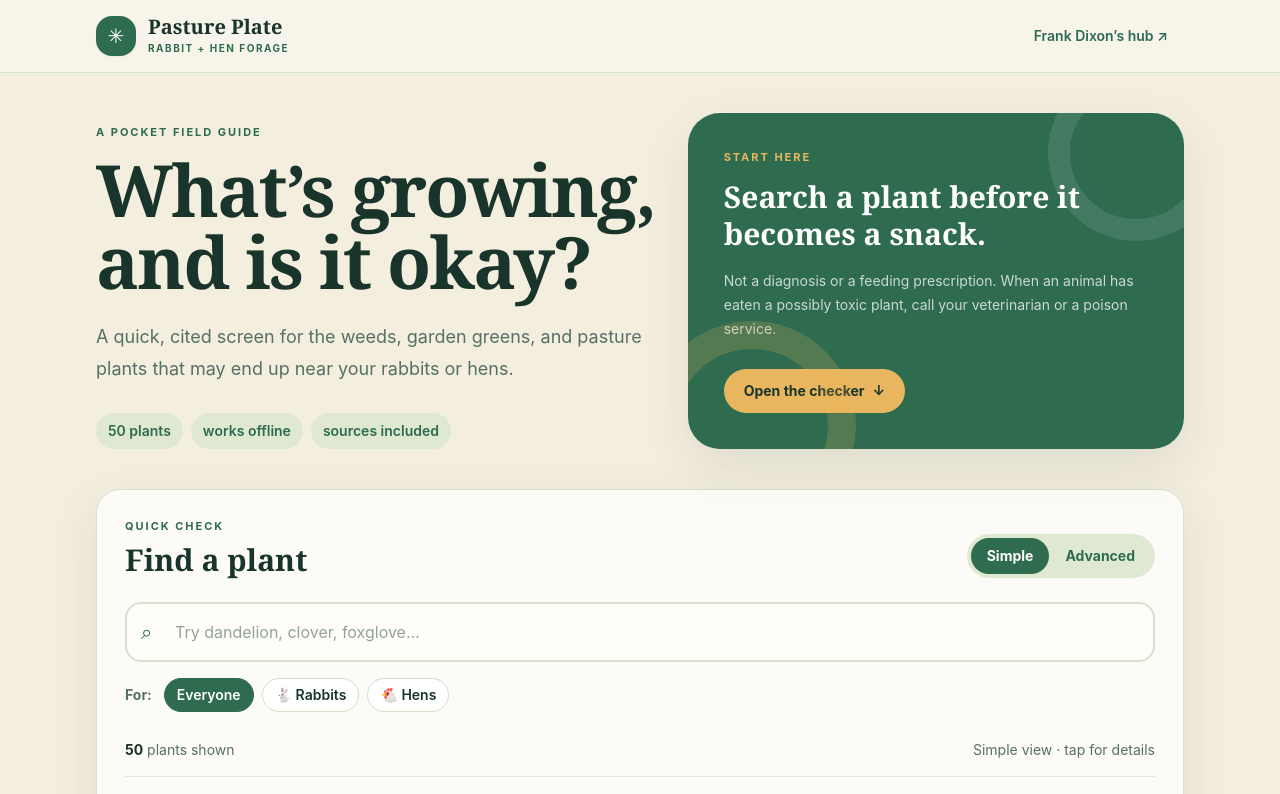
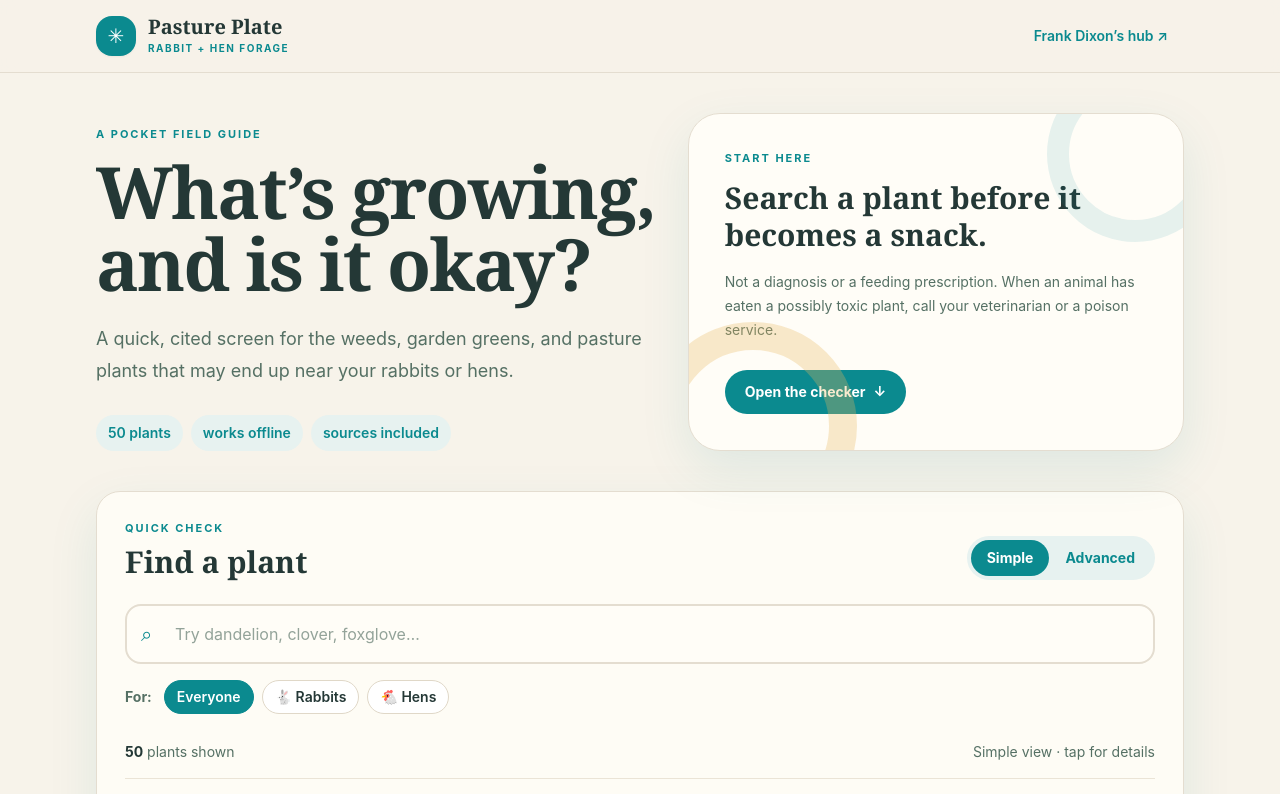
Before and after one commit to frank-dixon/pasture-plate, a website: page docs/index.html in a window 1280 px wide. Shown: the top 794 px of the page. Drawn offline with Linux system fonts and the light colour scheme.

Commit message:
Lighten Pasture Plate to cream paper with turquoise accent
Replace near-black moss shell with straw/paper surfaces, readable ink,
and #0B8A8F accent so the demo stays crafty without a dark frame.

```diff
--- a/docs/index.html
+++ b/docs/index.html
@@ -3,7 +3,7 @@
 <head>
   <meta charset="utf-8">
   <meta name="viewport" content="width=device-width, initial-scale=1, viewport-fit=cover">
-  <meta name="theme-color" content="#19352b">
+  <meta name="theme-color" content="#F7F3EA">
   <meta name="description" content="A calm, cited quick-check for plants around rabbits and hens.">
   <link rel="manifest" href="manifest.webmanifest">
   <link rel="icon" href="icons/icon.svg" type="image/svg+xml">
@@ -11,7 +11,7 @@
   <title>Pasture Plate · forage quick-check</title>
 </head>
 <body>
-  <header class="border-b border-[#d9e1cf] bg-[#f8f5eb]/90 backdrop-blur">
+  <header class="border-b border-[#e4ddd0] bg-straw/90 backdrop-blur">
     <nav class="mx-auto flex max-w-6xl items-center justify-between px-5 py-4 lg:px-8" aria-label="Primary navigation">
       <a href="#top" class="flex items-center gap-3" aria-label="Pasture Plate home">
         <span class="grid h-10 w-10 place-items-center rounded-2xl bg-moss text-xl text-white shadow-sm">✳</span>
@@ -29,13 +29,13 @@
         <p class="mt-6 max-w-xl text-lg leading-8 text-[#557064]">A quick, cited screen for the weeds, garden greens, and pasture plants that may end up near your rabbits or hens.</p>
         <div class="mt-7 flex flex-wrap gap-2 text-sm font-semibold text-moss"><span class="rounded-full bg-sage px-3 py-2">50 plants</span><span class="rounded-full bg-sage px-3 py-2">works offline</span><span class="rounded-full bg-sage px-3 py-2">sources included</span></div>
       </div>
-      <div class="relative overflow-hidden rounded-[2rem] bg-moss p-7 text-white shadow-soft sm:p-9">
-        <div class="absolute -right-10 -top-12 h-44 w-44 rounded-full border-[22px] border-white/10"></div>
-        <div class="absolute -bottom-20 -left-10 h-52 w-52 rounded-full border-[28px] border-honey/20"></div>
-        <p class="eyebrow text-honey">Start here</p>
+      <div class="relative overflow-hidden rounded-[2rem] border border-[#e4ddd0] bg-paper p-7 text-ink shadow-soft sm:p-9">
+        <div class="absolute -right-10 -top-12 h-44 w-44 rounded-full border-[22px] border-moss/10"></div>
+        <div class="absolute -bottom-20 -left-10 h-52 w-52 rounded-full border-[28px] border-honey/30"></div>
+        <p class="eyebrow">Start here</p>
         <p class="mt-3 max-w-sm font-display text-3xl font-bold leading-tight">Search a plant before it becomes a snack.</p>
-        <p class="mt-4 text-sm leading-6 text-white/75">Not a diagnosis or a feeding prescription. When an animal has eaten a possibly toxic plant, call your veterinarian or a poison service.</p>
-        <a href="#checker" class="mt-7 inline-flex items-center gap-2 rounded-full bg-honey px-5 py-3 text-sm font-bold text-ink transition hover:bg-[#f0c978]">Open the checker <span aria-hidden="true">↓</span></a>
+        <p class="mt-4 text-sm leading-6 text-[#557064]">Not a diagnosis or a feeding prescription. When an animal has eaten a possibly toxic plant, call your veterinarian or a poison service.</p>
+        <a href="#checker" class="mt-7 inline-flex items-center gap-2 rounded-full bg-moss px-5 py-3 text-sm font-bold text-white transition hover:bg-leaf">Open the checker <span aria-hidden="true">↓</span></a>
       </div>
     </section>
 
@@ -45,9 +45,9 @@
           <div><p class="eyebrow">Quick check</p><h2 class="mt-2 font-display text-3xl font-bold">Find a plant</h2></div>
           <div class="flex rounded-full bg-sage p-1" role="group" aria-label="Detail level"><button class="mode-button pill-active rounded-full px-4 py-2 text-sm font-bold" data-mode="simple">Simple</button><button class="mode-button rounded-full px-4 py-2 text-sm font-bold text-moss" data-mode="advanced">Advanced</button></div>
         </div>
-        <label class="relative mt-6 block"><span class="sr-only">Search plants</span><span class="pointer-events-none absolute left-4 top-1/2 -translate-y-1/2 text-xl text-moss">⌕</span><input id="search" type="search" autocomplete="off" placeholder="Try dandelion, clover, foxglove…" class="w-full rounded-2xl border-2 border-[#d9e1cf] bg-[#fffdf7] py-4 pl-12 pr-4 text-base outline-none transition placeholder:text-[#93a399] focus:border-moss focus:ring-4 focus:ring-sage"></label>
+        <label class="relative mt-6 block"><span class="sr-only">Search plants</span><span class="pointer-events-none absolute left-4 top-1/2 -translate-y-1/2 text-xl text-moss">⌕</span><input id="search" type="search" autocomplete="off" placeholder="Try dandelion, clover, foxglove…" class="w-full rounded-2xl border-2 border-[#e4ddd0] bg-paper py-4 pl-12 pr-4 text-base outline-none transition placeholder:text-[#93a399] focus:border-moss focus:ring-4 focus:ring-sage"></label>
         <div class="mt-4 flex flex-wrap items-center gap-2" role="group" aria-label="Animal filter"><span class="mr-1 text-sm font-bold text-[#557064]">For:</span><button class="animal-button pill pill-active" data-animal="all">Everyone</button><button class="animal-button pill" data-animal="rabbit">🐇 Rabbits</button><button class="animal-button pill" data-animal="hen">🐔 Hens</button></div>
-        <div id="summary" class="mt-7 flex items-center justify-between gap-4 border-b border-[#e5eadc] pb-4 text-sm text-[#557064]"></div>
+        <div id="summary" class="mt-7 flex items-center justify-between gap-4 border-b border-[#ebe4d6] pb-4 text-sm text-[#557064]"></div>
         <div id="results" class="mt-5 grid gap-3 sm:grid-cols-2 lg:grid-cols-3" aria-live="polite"></div>
         <div id="empty" class="hidden rounded-2xl bg-sage/60 p-8 text-center"><p class="font-display text-2xl font-bold">No match yet.</p><p class="mt-2 text-sm text-[#557064]">Try a common name, or search “unknown” to see what still needs checking.</p></div>
       </div>
@@ -59,13 +59,13 @@
       <article class="soft-card p-6"><span class="grid h-10 w-10 place-items-center rounded-2xl bg-[#f8ddd5] text-xl">×</span><h3 class="mt-5 font-display text-2xl font-bold">Red means step away</h3><p class="mt-2 text-sm leading-6 text-[#557064]">Do not feed a plant marked avoid. If it was eaten, contact a veterinarian promptly.</p></article>
     </section>
 
-    <section class="mt-12 rounded-[2rem] bg-[#e8eeda] p-6 sm:p-8" id="sources">
+    <section class="mt-12 rounded-[2rem] bg-[#efe9dc] p-6 sm:p-8" id="sources">
       <div class="flex flex-col justify-between gap-4 sm:flex-row"><div><p class="eyebrow">How to use this</p><h2 class="mt-2 font-display text-3xl font-bold">Small guide, careful claims.</h2></div><span class="self-start rounded-full bg-white/70 px-3 py-2 text-xs font-bold text-moss">Last reviewed · Sep 2026</span></div>
       <div class="mt-6 grid gap-4 text-sm leading-6 text-[#557064] md:grid-cols-2"><p>Pasture Plate is an educational quick-check. “Safe” means the cited reference supports the plant as non-toxic or commonly used as forage; it does not set a portion size. Introduce any new food slowly and avoid sprayed or contaminated plants.</p><p>Plant identification is the first safety step. Common names overlap. If a plant is uncertain, treat it as unknown. For suspected poisoning, contact your veterinarian or a poison-control service instead of waiting for symptoms.</p></div>
-      <div id="source-list" class="mt-7 border-t border-[#cbd8bd] pt-5"></div>
+      <div id="source-list" class="mt-7 border-t border-[#e0d8c8] pt-5"></div>
     </section>
   </main>
-  <footer class="border-t border-[#d9e1cf] px-5 py-7 text-center text-xs text-[#6b8176]"><p>Pasture Plate · built for calm, quick checks · <a class="font-semibold text-moss underline" href="https://frank-dixon.github.io" target="_blank" rel="noreferrer">frank-dixon.github.io</a></p></footer>
+  <footer class="border-t border-[#e4ddd0] px-5 py-7 text-center text-xs text-[#6b8176]"><p>Pasture Plate · built for calm, quick checks · <a class="font-semibold text-moss underline" href="https://frank-dixon.github.io" target="_blank" rel="noreferrer">frank-dixon.github.io</a></p></footer>
   <script src="js/app.js" defer></script>
 </body>
 </html>
--- a/src/css/input.css
+++ b/src/css/input.css
@@ -11,8 +11,8 @@
 }
 @layer components {
   .eyebrow { @apply text-[11px] font-bold uppercase tracking-[.18em] text-moss; }
-  .soft-card { @apply rounded-3xl border border-[#d9e1cf] bg-white/80 shadow-soft; }
-  .pill { @apply rounded-full border border-[#d4dfca] bg-white px-3 py-1.5 text-sm font-semibold text-ink transition hover:border-moss hover:bg-sage; }
+  .soft-card { @apply rounded-3xl border border-[#e4ddd0] bg-paper/90 shadow-soft; }
+  .pill { @apply rounded-full border border-[#e0d8c8] bg-white px-3 py-1.5 text-sm font-semibold text-ink transition hover:border-moss hover:bg-sage; }
   .pill-active { @apply border-moss bg-moss text-white hover:bg-moss; }
   .status-safe { @apply bg-[#dcebd6] text-[#245a3f]; }
   .status-caution { @apply bg-[#fff0c8] text-[#7a5613]; }
--- a/tailwind.config.js
+++ b/tailwind.config.js
@@ -4,16 +4,17 @@ module.exports = {
   theme: {
     extend: {
       colors: {
-        ink: '#19352b',
-        moss: '#2e6b4f',
-        leaf: '#6f9d63',
-        sage: '#dfe9d2',
-        straw: '#f4eedf',
+        ink: '#243836',
+        moss: '#0B8A8F',
+        leaf: '#2AA8AD',
+        sage: '#E7F2F0',
+        straw: '#F7F3EA',
+        paper: '#FFFDF7',
         clay: '#bd7651',
         honey: '#e8b65e'
       },
       fontFamily: { display: ['Georgia', 'serif'], sans: ['Inter', 'ui-sans-serif', 'system-ui', 'sans-serif'] },
-      boxShadow: { soft: '0 18px 50px rgba(35, 67, 47, .10)' }
+      boxShadow: { soft: '0 18px 50px rgba(11, 138, 143, .10)' }
     }
   },
   plugins: [require('@tailwindcss/typography')]
```
Also changed, not shown: src/index.html (+13 -13 lines), docs/css/app.css, docs/icons/icon.svg, docs/js/app.js, docs/manifest.webmanifest, src/icons/icon.svg, src/js/app.js, src/manifest.webmanifest.
